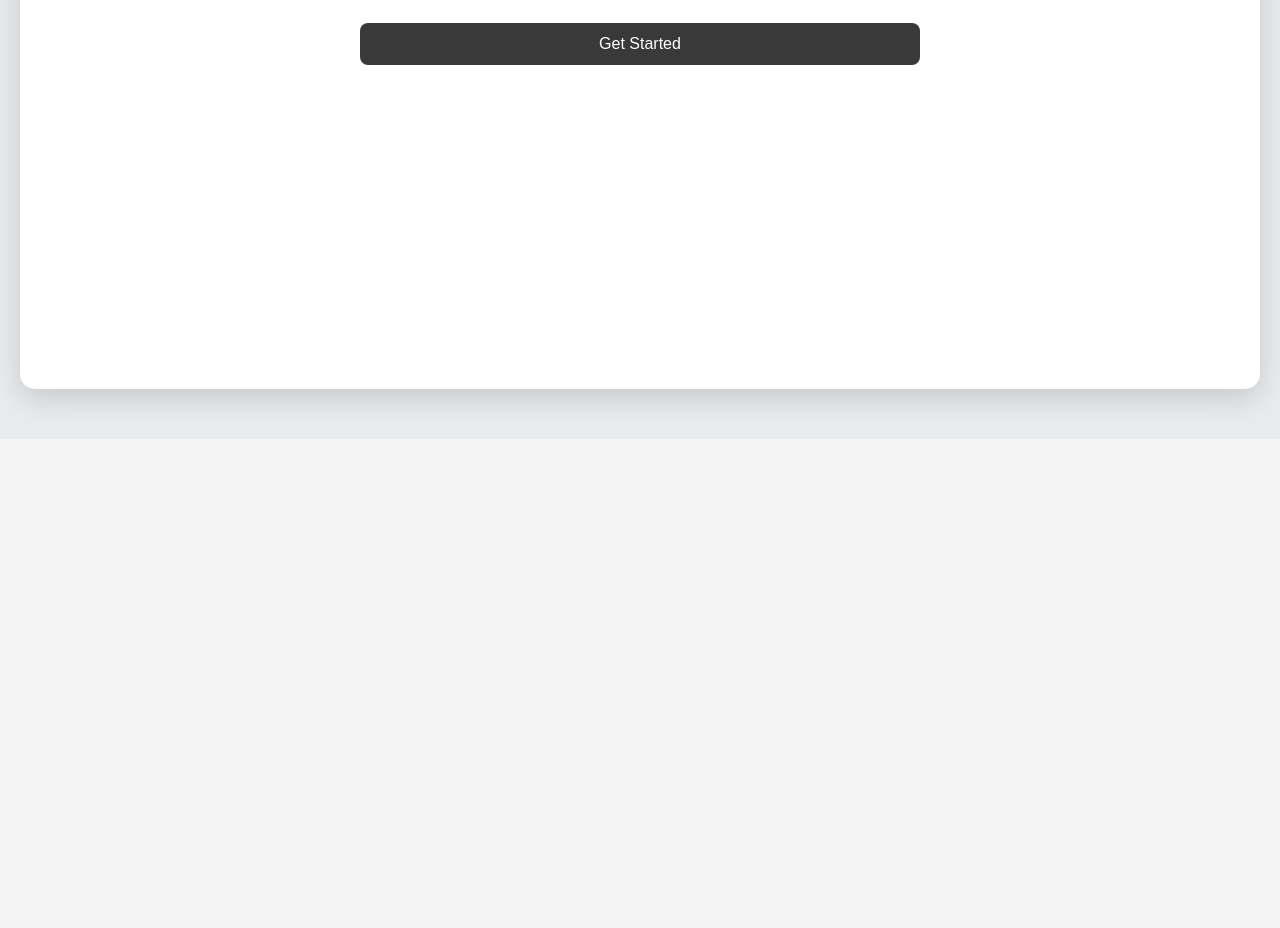
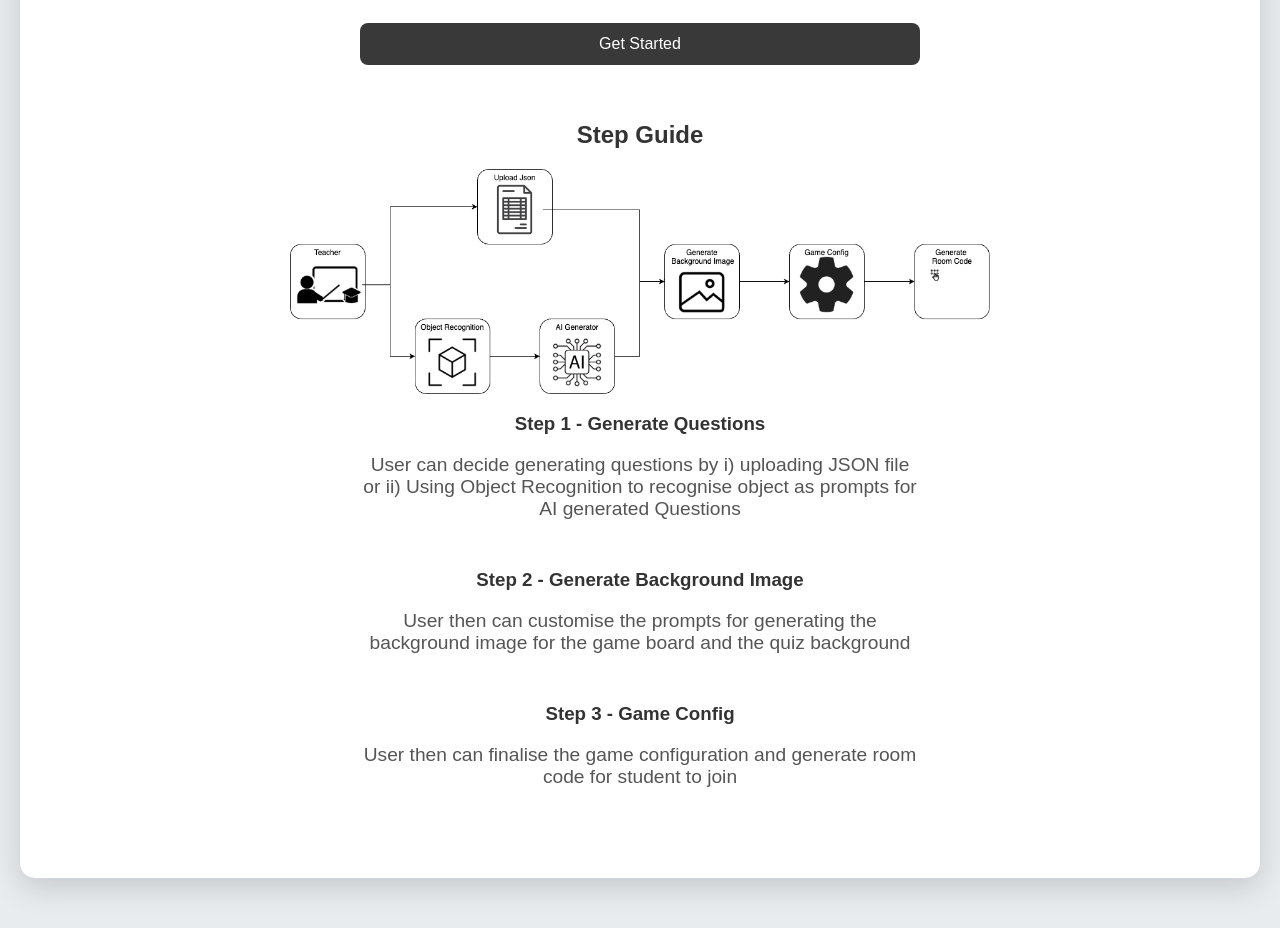
Before and after one commit to jackmok33/teacher-ui, a React (Vite) app: page / in a window 1280 px wide. Shown: the part 385-1313 px from the top of the page. Before the commit the page ends 824 px from the top, so only its background shows below. Built offline with nearby package versions, Linux system fonts and the light colour scheme.

Commit message:
added a guide on home page

```diff
--- a/src/pages/HomePage.jsx
+++ b/src/pages/HomePage.jsx
@@ -1,6 +1,7 @@
 import  { useState } from "react";
 import { useNavigate } from "react-router-dom"; // Import useNavigate for routing
 import "../styles/Homepage.css";
+import teacherFlow from "../assets/teacherFlow.png"; // Import the image
 
 function Homepage() {
     const [gameMode, setGameMode] = useState("json"); // State for selecting the game mode
@@ -33,6 +34,23 @@ function Homepage() {
                         Get Started
                     </button>
                 </form>
+                <br/>
+                <br/>
+                <h2>Step Guide</h2>
+                <img src={teacherFlow} alt="Teacher UI Flow" style={{width:"700px"}}></img>
+                <div className="textbody">
+                    <h3>Step 1 - Generate Questions</h3>
+                    <p>User can decide generating questions by i) uploading JSON file or ii) Using Object Recognition to recognise object as prompts for AI generated Questions</p>
+                </div>
+                <div className="textbody">
+                    <h3>Step 2 - Generate Background Image</h3>
+                    <p>User then can customise the prompts for generating the background image for the game board and the quiz background</p>
+                </div>
+                <div className="textbody">
+                    <h3>Step 3 - Game Config</h3>
+                    <p>User then can finalise the game configuration and generate room code for student to join</p>
+                </div>
+
             </div>
         </div>
     );
--- a/src/styles/Homepage.css
+++ b/src/styles/Homepage.css
@@ -105,3 +105,7 @@ body {
         font-size: 1rem;
     }
 }
+
+.textbody{
+    width: 50%;
+}
```
Also changed, not shown: src/assets/teacherFlow.png (added).
